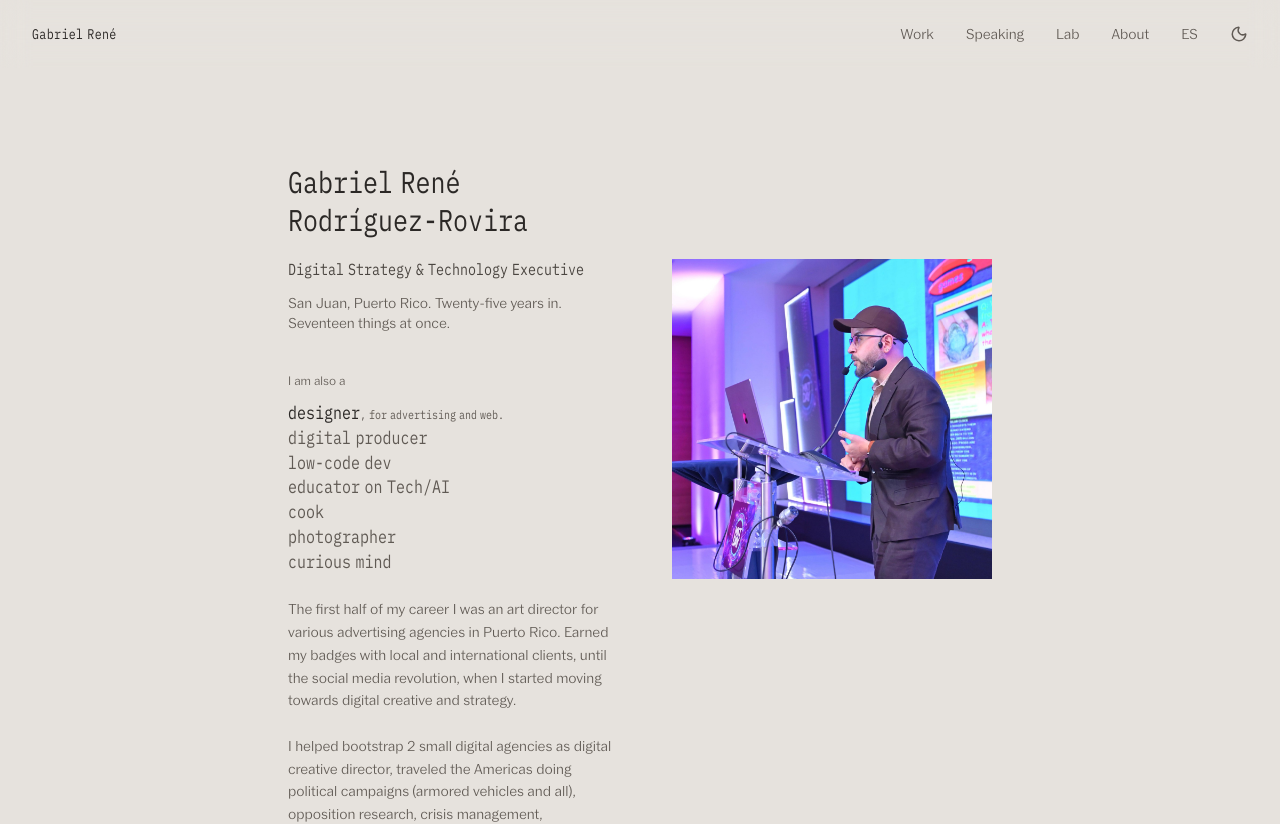
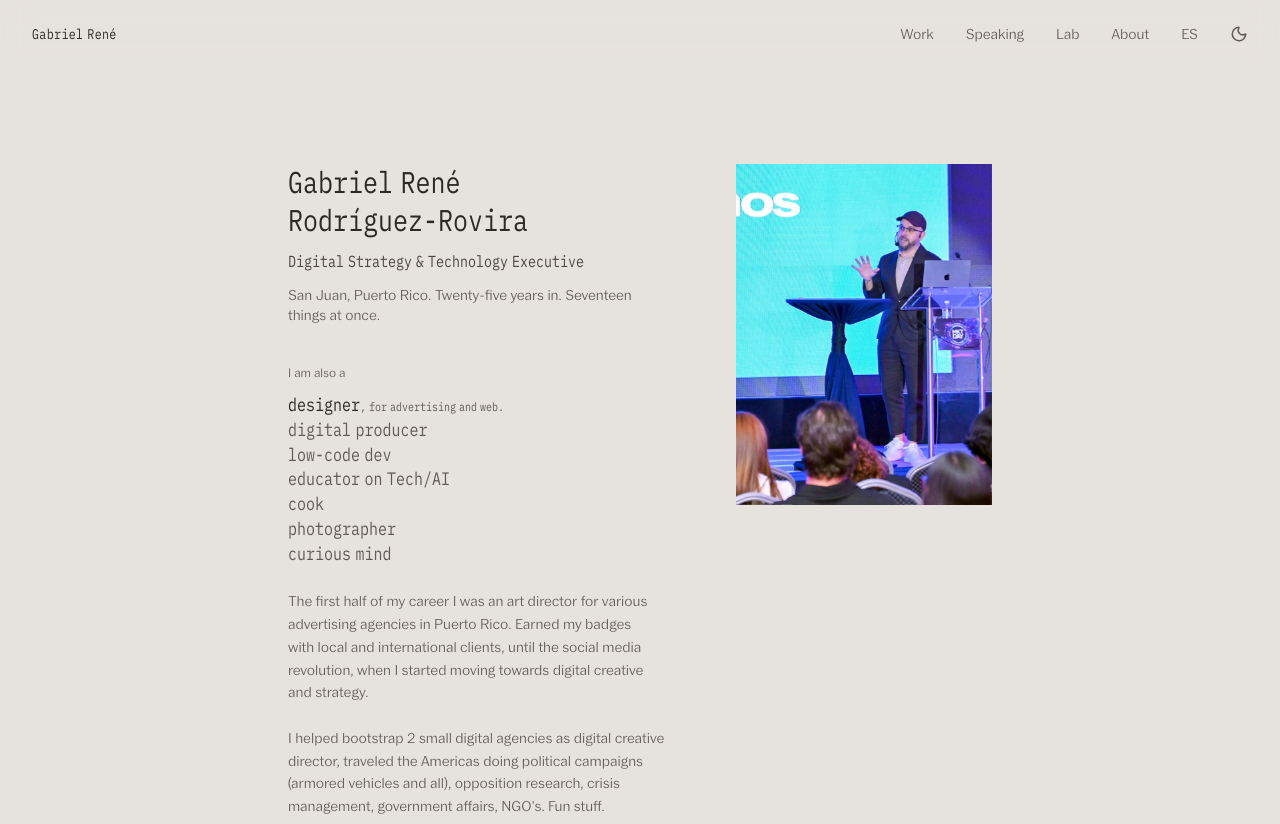
Before and after one commit to gabriel-rene/gaborene-com, a Next.js app: page / in a window 1280 px wide. Shown: the top 824 px of the page. Built offline with nearby package versions, Linux system fonts and the light colour scheme.

Commit message:
home: MKT Day portrait beside the name
Two top-aligned columns instead of a name row over a square photo;
the portrait keeps the whole figure and the stage.

Co-Authored-By: Claude Fable 5.1 <noreply@anthropic.com>

```diff
--- a/components/pages/home.tsx
+++ b/components/pages/home.tsx
@@ -23,14 +23,14 @@ const COPY: Record<
     alsoA: "I am also a",
     selected: "Selected work",
     all: "All work",
-    photoAlt: "Gabriel speaking at the El Salvador National Marketing Association",
+    photoAlt: "Gabriel on stage at MKT Day, El Salvador National Marketing Association",
   },
   es: {
     record: "San Juan, Puerto Rico. Veinticinco años en esto. Diecisiete cosas a la vez.",
     alsoA: "También soy",
     selected: "Trabajo selecto",
     all: "Todo el trabajo",
-    photoAlt: "Gabriel dando una charla en la Asociación Nacional de Mercadeo de El Salvador",
+    photoAlt: "Gabriel en tarima en MKT Day, Asociación Nacional de Mercadeo de El Salvador",
   },
 }
 
@@ -44,15 +44,12 @@ export function HomePage({ locale }: { locale: Locale }) {
 
   return (
     <main className="flex flex-col flex-1 w-full max-w-3xl mx-auto">
-      <section className="px-8 pt-24">
-        <h1 className="font-serif text-2xl md:text-3xl leading-tight text-balance text-stone-900 dark:text-stone-100 max-w-[18ch]">
-          Gabriel René Rodríguez-Rovira
-        </h1>
-      </section>
-
-      <section className="grid lg:grid-cols-[minmax(0,1fr)_minmax(0,1fr)] gap-x-10 gap-y-8 px-8 pt-5 pb-16">
+      <section className="grid lg:grid-cols-[minmax(0,1fr)_auto] gap-x-16 gap-y-10 px-8 pt-24 pb-16">
         <div className="flex flex-col gap-10">
           <div className="flex flex-col gap-3">
+            <h1 className="font-serif text-2xl md:text-3xl leading-tight text-balance text-stone-900 dark:text-stone-100 max-w-[18ch]">
+              Gabriel René Rodríguez-Rovira
+            </h1>
             <p className="font-serif text-base leading-snug text-accent text-balance">
               {JOB_TITLE[locale]}
             </p>
@@ -69,14 +66,14 @@ export function HomePage({ locale }: { locale: Locale }) {
           </div>
         </div>
 
-        <div className="relative aspect-square w-full max-w-[16rem] lg:max-w-xs lg:justify-self-end lg:sticky lg:top-28 lg:self-start">
+        <div className="relative aspect-[3/4] w-full max-w-[14rem] lg:w-64 lg:max-w-none lg:sticky lg:top-28 lg:self-start">
           <Image
-            src="/speaking/gabo-el-salvador.jpg"
+            src="/speaking/gabo-mkt-day.jpg"
             alt={copy.photoAlt}
             fill
             priority
             className="object-cover"
-            sizes="(max-width: 1024px) 100vw, 50vw"
+            sizes="(max-width: 1024px) 224px, 256px"
           />
         </div>
       </section>
```
Also changed, not shown: public/speaking/gabo-mkt-day.jpg (added).
